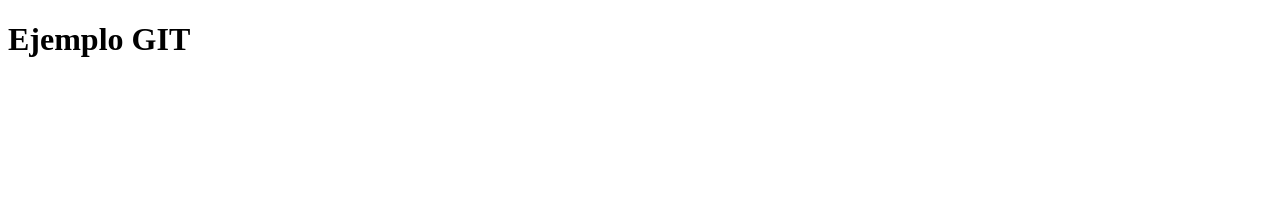
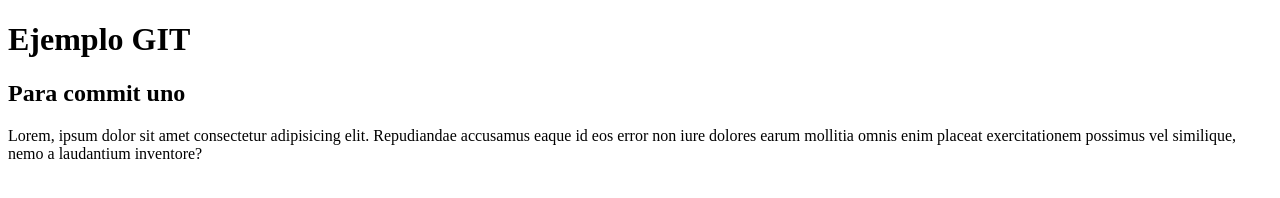
Before and after one commit to BenjaGrih/Clase040424, a plain HTML site: page index.html in a window 1280 px wide. Drawn offline with Linux system fonts and the light colour scheme.

Commit message:
h2 y un parrafo

```diff
--- a/index.html
+++ b/index.html
@@ -7,5 +7,8 @@
 </head>
 <body>
     <h1>Ejemplo GIT</h1>
+    <h2>Para commit uno </h2>
+    <p><span>Lorem, ipsum dolor sit amet consectetur adipisicing elit. Repudiandae accusamus eaque id eos error non iure dolores earum mollitia omnis enim placeat exercitationem possimus vel similique, nemo a laudantium inventore?</span></p>
+
 </body>
 </html>
```
